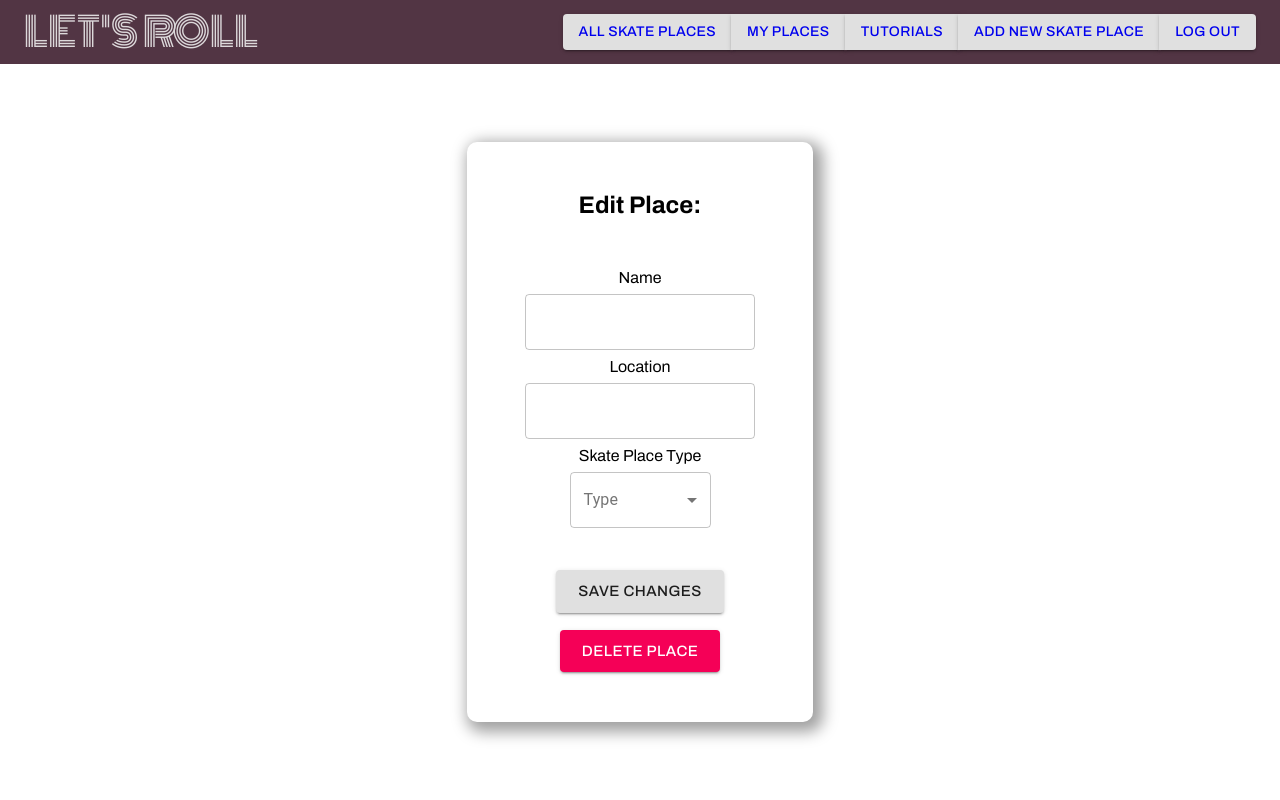
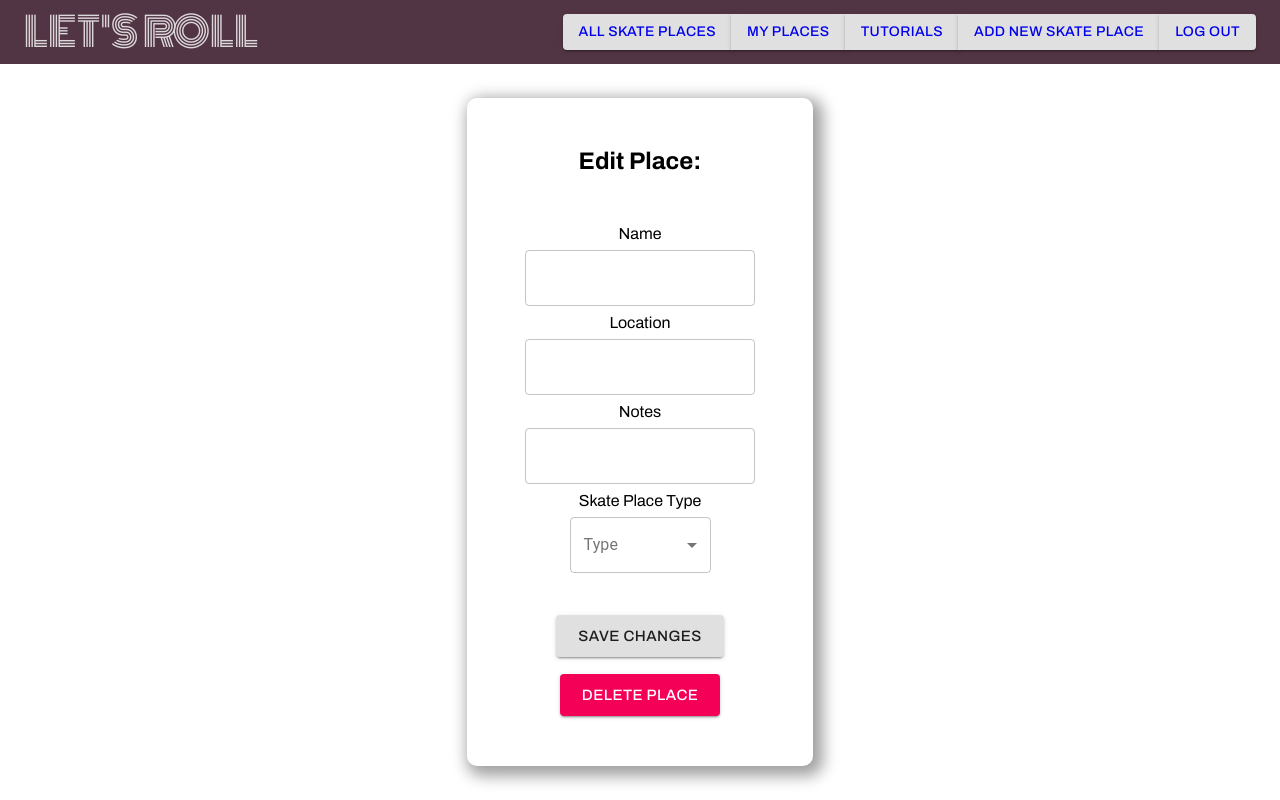
Before and after one commit to jadavianett/Lets-Roll, a React (Create React App) app in the folder client/: page /editplace/1 in a window 1280 px wide. Built offline with nearby package versions, Linux system fonts and the light colour scheme; no server answers.

Commit message:
adding in a field to update notes WORKING

```diff
--- a/client/src/pages/EditPlace.js
+++ b/client/src/pages/EditPlace.js
@@ -3,13 +3,15 @@ import TextInput from "../components/TextInput";
 import Select from "../components/Select";
 import Button from "@material-ui/core/Button";
 import { React, useState, useEffect } from "react";
-import { useParams } from "react-router-dom";
+import { useParams, Link, useHistory  } from "react-router-dom";
 import API from "../Utils/API";
 
 function EditPlace() {
+  const history = useHistory();
   const [name, setName] = useState("");
   const [location, setLocation] = useState("");
   const [type, setType] = useState("");
+  const [notes, setNotes] = useState([]);
   //   const [notes, setNotes] = useState("");
   const { id } = useParams();
 
@@ -21,6 +23,7 @@ function EditPlace() {
         setName(res.data.name);
         setLocation(res.data.location);
         setType(res.data.type);
+        setNotes(res.data.notes);
       })
       .catch((err) => {
         throw err;
@@ -31,9 +34,10 @@ function EditPlace() {
     e.preventDefault();
     console.log("clicked save");
     //API call to "put" a place, updatePlace
-    API.updatePlace(id, { name: name, location: location, type: type })
+    API.updatePlace(id, { name: name, location: location, type: type, notes: notes,})
       .then((res) => {
         console.log(res.data);
+        history.push("/viewmyplaces");
       })
       .catch((err) => {
         throw err;
@@ -45,6 +49,7 @@ function EditPlace() {
     API.deletePlace(id)
       .then((res) => {
         console.log(res.data);
+        history.push("/viewmyplaces");
       })
       .catch((err) => {
         throw err;
@@ -58,8 +63,8 @@ function EditPlace() {
       setName(value);
     } else if (e.target.name === "location") {
       setLocation(value);
-      // } else if (e.target.name === "notes") {
-      //   setNotes(value);
+      } else if (e.target.name === "notes") {
+        setNotes(value);
     } else if (e.target.name === "type") {
       setType(value);
       //   console.log("State changed: place type");
@@ -83,17 +88,18 @@ function EditPlace() {
             placeholder={location}
             onChange={onChangeInfo}
           />
-          {/* <TextInput
+          <label for="notes">Notes</label>
+          <TextInput
         name="notes"
-        placeholder="NOTES"
+        placeholder={notes}
         onChange={onChangeInfo}
-      /> */}
+      />
           <label for="type">Skate Place Type</label>
           <Select name="type" onChange={onChangeInfo} value={type} />
           <br />
           <br />
 
-          <Button
+          <Link to="/viewmyplaces"><Button
             type="submit"
             size="large"
             variant="contained"
@@ -101,6 +107,7 @@ function EditPlace() {
           >
             Save Changes
           </Button>
+          </Link>
           <br />
           <br />
 
```
